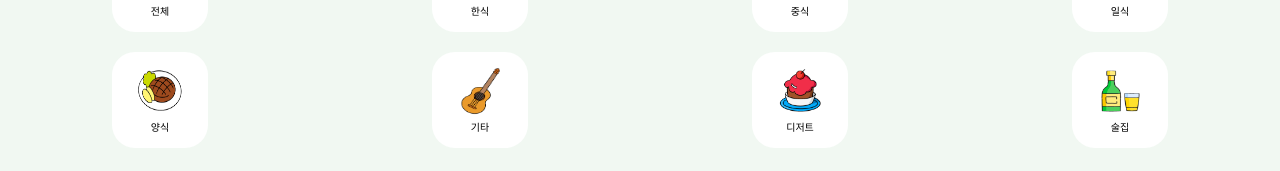
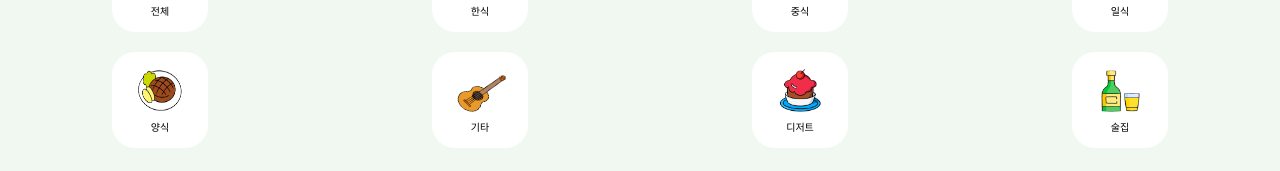
Before and after one commit to taehwan01/sku-plate, a React (Create React App) app: page / in a window 1280 px wide. Shown: the part 328-499 px from the top of the page. Built offline with nearby package versions, Linux system fonts and the light colour scheme.

Commit message:
design: 이미지 크기 찌그러짐 수정

```diff
--- a/src/components/AdBanner/AdBanner.jsx
+++ b/src/components/AdBanner/AdBanner.jsx
@@ -4,9 +4,9 @@ import KakaoAdFit from './KakaoAdFit';
 function AdBanner() {
   return (
     <>
-      <div className={styles.adBanner}>
+      <section className={styles.adBanner}>
         <KakaoAdFit />
-      </div>
+      </section>
     </>
   );
 }
--- a/src/components/Category/Category.jsx
+++ b/src/components/Category/Category.jsx
@@ -1,11 +1,20 @@
 import styles from './Category.module.css';
 
-function Category({ name, icon }) {
+function Category({ name, icon, sizeOfWidth, sizeOfHeight }) {
   const iconFilePath = require(`../../assets/images/categories/${icon}.png`);
   return (
     <div className={styles.category}>
       <div className={styles.categoryContents}>
-        <img className={styles.categoryIcon} src={iconFilePath} alt='category icon' />
+        <img
+          style={{
+            width: sizeOfWidth,
+            height: sizeOfHeight,
+            transform: icon === 'ETC_ICON' ? 'rotate(20deg)' : 'none',
+          }}
+          className={styles.categoryIcon}
+          src={iconFilePath}
+          alt='category icon'
+        />
         <span className={styles.categoryMenu}>{name}</span>
       </div>
     </div>
--- a/src/data/categories.js
+++ b/src/data/categories.js
@@ -3,40 +3,56 @@ export const categories = [
     id: 1,
     name: '전체',
     icon: 'LION_EMBLEM_ICON',
+    sizeOfWidth: '48px',
+    sizeOfHeight: '48px',
   },
   {
     id: 2,
     name: '한식',
     icon: 'KOREAN_ICON',
+    sizeOfWidth: '50px',
+    sizeOfHeight: '50px',
   },
   {
     id: 3,
     name: '중식',
     icon: 'CHINESE_ICON',
+    sizeOfWidth: '63px',
+    sizeOfHeight: '49px',
   },
   {
     id: 4,
     name: '일식',
     icon: 'JAPANESE_ICON',
+    sizeOfWidth: '59px',
+    sizeOfHeight: '46px',
   },
   {
     id: 5,
     name: '양식',
     icon: 'WESTERN_ICON',
+    sizeOfWidth: '59px',
+    sizeOfHeight: '41px',
   },
   {
     id: 6,
     name: '기타',
     icon: 'ETC_ICON',
+    sizeOfWidth: '45.88px',
+    sizeOfHeight: '54.03px',
   },
   {
     id: 7,
     name: '디저트',
     icon: 'DESSERT_ICON',
+    sizeOfWidth: '52px',
+    sizeOfHeight: '51px',
   },
   {
     id: 8,
     name: '술집',
     icon: 'BAR_ICON',
+    sizeOfWidth: '47px',
+    sizeOfHeight: '46px',
   },
 ];
```
